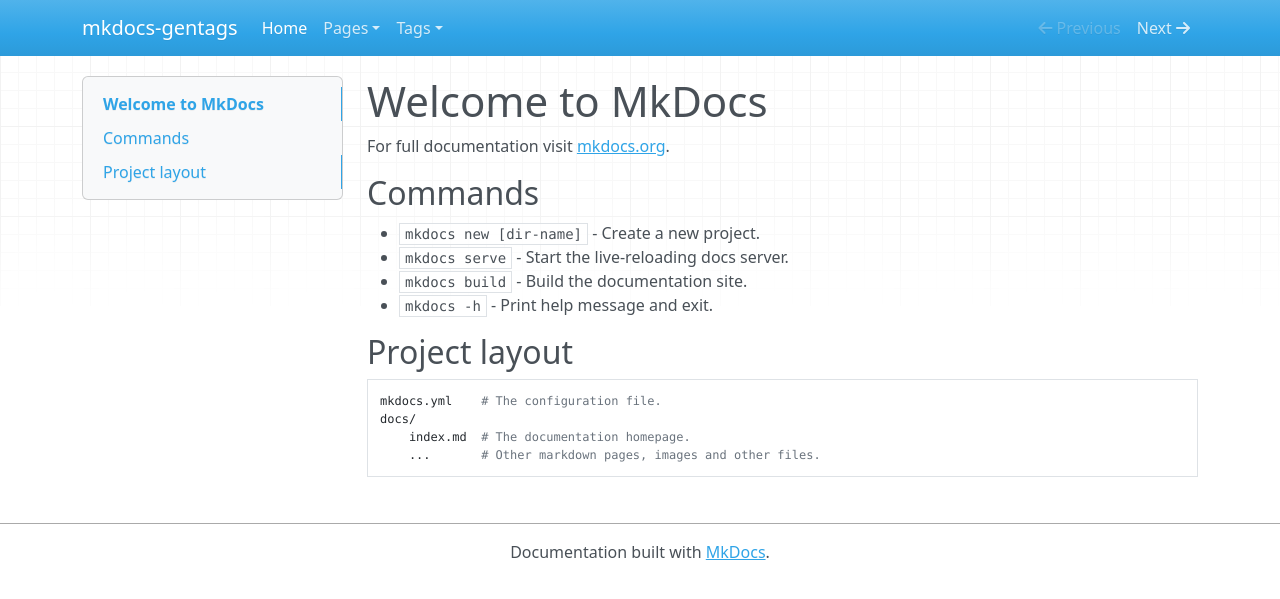
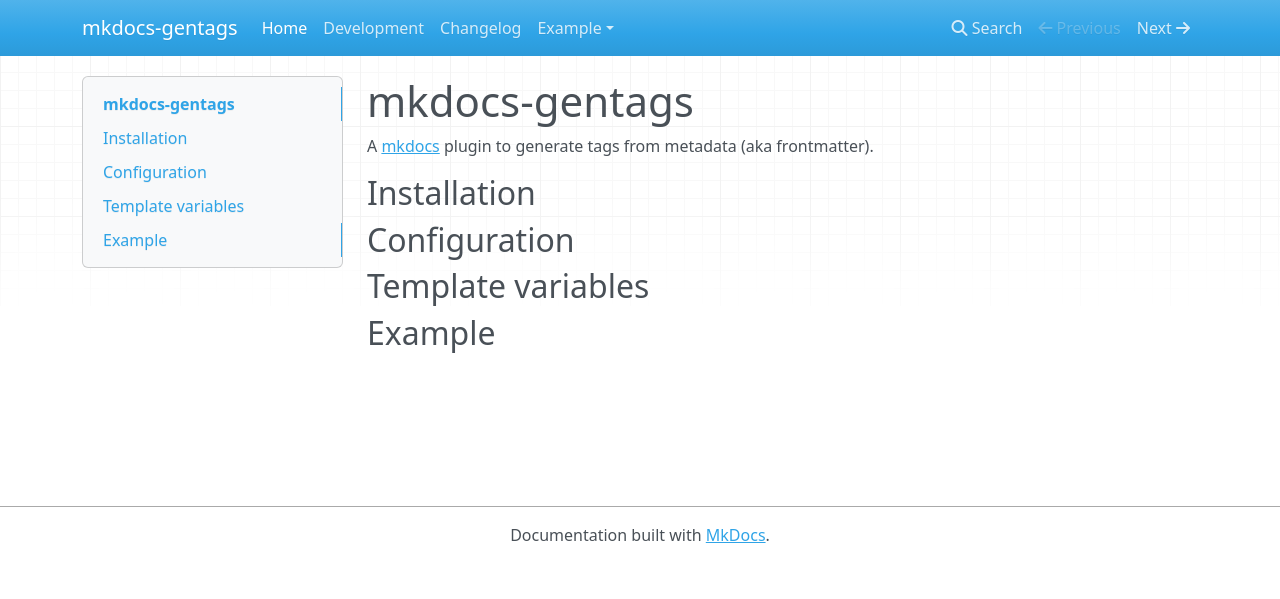
Before and after one commit to georgeyk/mkdocs-gentags, an MkDocs documentation site: the page built from docs/index.md, in a window 1280 px wide. Shown: the top 599 px of the page. Built offline with MkDocs 1.6.1, drawn with Linux system fonts in a browser that asks for light colours; nearby versions of some CDN libraries.

Commit message:
Add documentation placeholders

```diff
--- a/docs/index.md
+++ b/docs/index.md
@@ -1,17 +1,17 @@
-# Welcome to MkDocs
+# mkdocs-gentags
 
-For full documentation visit [mkdocs.org](https://www.mkdocs.org).
+A [mkdocs][1] plugin to generate tags from metadata (aka frontmatter).
 
-## Commands
+## Installation
 
-* `mkdocs new [dir-name]` - Create a new project.
-* `mkdocs serve` - Start the live-reloading docs server.
-* `mkdocs build` - Build the documentation site.
-* `mkdocs -h` - Print help message and exit.
 
-## Project layout
+## Configuration
 
-    mkdocs.yml    # The configuration file.
-    docs/
-        index.md  # The documentation homepage.
-        ...       # Other markdown pages, images and other files.
+
+## Template variables
+
+
+## Example
+
+
+[1]: https://www.mkdocs.org
--- a/mkdocs.yml
+++ b/mkdocs.yml
@@ -5,13 +5,14 @@
   custom_dir: theme
 
 nav:
-  - Home: index.md
-  - Pages:
+  - Home: 'index.md'
+  - Development: 'development.md'
+  - Changelog: 'changelog.md'
+  - Example:
     - Page 1: 'page-tag-one.md'
     - Page 2: 'page-tag-two.md'
     - Page 3: 'page-tag-multiple.md'
 
-  - Tags:
     - Tag 1: 'tags/one.md'
     - Tag 2: 'tags/two.md'
     - All: 'tags/index.md'
@@ -20,6 +21,7 @@
   - theme
 
 plugins:
+  - search
   - gentags:
       path: tags
       tags_index_template: tags.html
```
Also changed, not shown: docs/changelog.md (added, +3 -0 lines), docs/development.md (added, +3 -0 lines).
